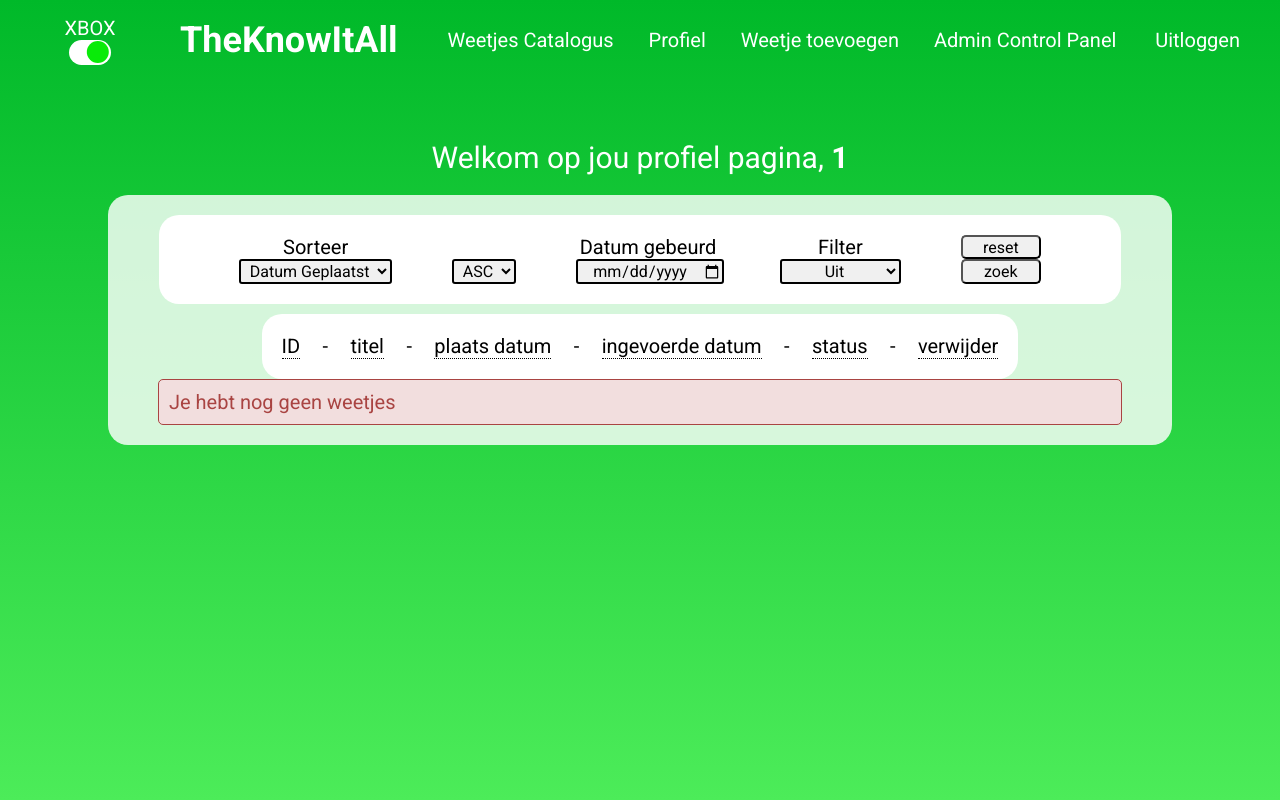
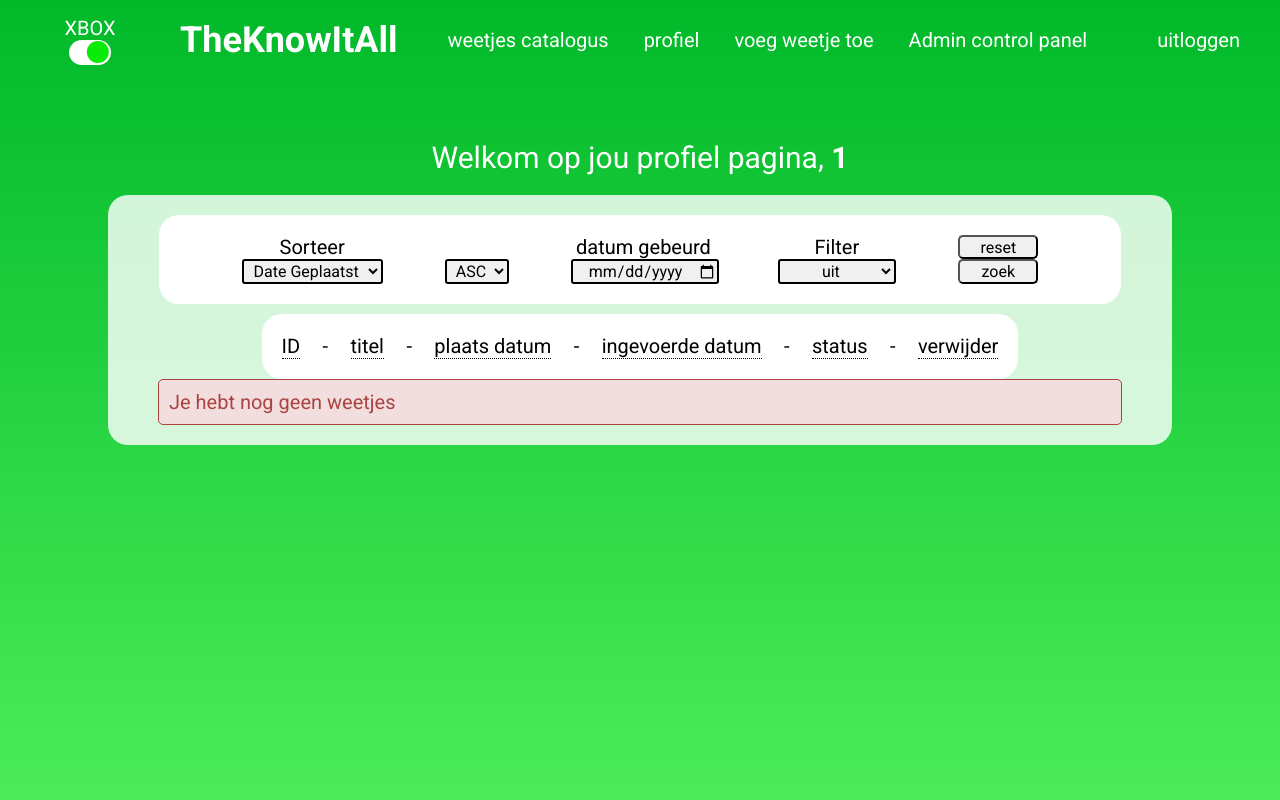
Before and after one commit to SebastianHK/KnowItAll-Telstars, a PHP site: page /content/index.php in a window 1280 px wide. Run offline with PHP 8.4, Linux system fonts and the light colour scheme; the visitor is signed in with stand-in values (Sample User, id 1); data comes from the database, SQL or seed files in the repository.

Commit message:
index update plaatje update

```diff
--- a/knowitallWebsite/content/index.php
+++ b/knowitallWebsite/content/index.php
@@ -65,14 +65,14 @@
     </div>
     <a class="titel navKnop" href="../index.php">TheKnowItAll</a>
     <div class="navKnoppen">
-        <a href="weetjesCat.php" class="navKnop headerNavKnop">Weetjes Catalogus</a>
-        <a href="index.php" class="navKnop headerNavKnop">Profiel</a>
-        <a class="navKnop headerNavKnop" onclick="document.getElementById('weetjeStuurder').style.display = 'block'">Weetje toevoegen</a>
+        <a href="weetjesCat.php" class="navKnop headerNavKnop">weetjes catalogus</a>
+        <a href="index.php" class="navKnop headerNavKnop">profiel</a>
+        <a class="navKnop headerNavKnop" onclick="document.getElementById('weetjeStuurder').style.display = 'block'">voeg weetje toe</a>
         <?php  if ($_SESSION['rank'] == 'admin') : ?>
-            <a href="admin_control_panel.php" class="navKnop headerNavKnop" id="adminCPK">Admin Control Panel</a>
+            <a href="admin_control_panel.php" class="navKnop headerNavKnop" id="adminCPK">Admin control panel</a>
         <?php endif ?>
     </div>
-        <a href="index.php?logout='1'" class="navKnop logKnop">Uitloggen</a>
+        <a href="index.php?logout='1'" class="navKnop logKnop">uitloggen</a>
 
 </header>
 
@@ -103,12 +103,14 @@
             <div onclick="document.getElementById('weetjeStuurder').style.display = 'none'" id="wegKnopWeetjeStuurder">x</div>
             <input type="text" required name="titel" id="titel" placeholder="Titel" maxlength="50"></input><br>
             <textarea required name="weetje" id="weetje" placeholder="Hier je weetje" maxlength="400"></textarea><br>
-            <p>Gebeurtenis datum</p>
+            <input type="text" required name="titel" id="titel" placeholder="titel" maxlength="50"></input><br>
+            <textarea required name="weetje" id="weetje" placeholder="weetje" maxlength="400"></textarea><br>
+            <p>datum van gebeurd</p>
             <input name="datum" type="date">
             <div id="fileInputContainer">
-                <input hidden id="fileInput" name="plaatje" type="file" name="image[]" /><br>
+                <input hidden id="fileInput" name="plaatje" type="file" name="plaatje" /><br>
                 <label id="fileInputLabel" for="fileInput">Bladeren...</label>
-                <span id="file-chosen">Geen bestand gekozen</span>
+                <span id="file-chosen">Geen file gekozen</span>
             </div>
             <input class="submitKnop" type="submit" name="submit" value="VERSTUUR">
         </form>
@@ -116,13 +118,13 @@
     <form id="zoekCentrum" action="" method="post">
         <label for="sorteer">Sorteer</label>
         <label></label>
-        <label for="gebDatum">Datum gebeurd</label>
+        <label for="gebDatum">datum gebeurd</label>
         <label for="filter">Filter</label>
 
 
         <select id="sorteerInput" class="zoekInput" name="sorteer">
-            <option id="plaats_datum" value="plaats_datum">Datum Geplaatst</option>
-            <option id="geb_datum" value="geb_datum">Ingevoerde datum</option>
+            <option id="plaats_datum" value="plaats_datum">Date Geplaatst</option>
+            <option id="geb_datum" value="geb_datum">Date ingevoerd</option>
             <option id="status" value="status">Status</option>
             <option id="gebruikersnaam" value="gebruikersnaam">Gebruikersnaam</option>
         </select>
@@ -133,10 +135,10 @@
         </select>
         <input class="zoekInput" type="date" name="gebDatum" id="gebDatum">
         <select id="filterInput" class="zoekInput" name="filter">
-            <option id="uit" value="uit">Uit</option>
-            <option id="goedgekeurd" value="goedgekeurd">Goedgekeurd</option>
-            <option id="niet_reviewed" value="niet_reviewed">Niet reviewed</option>
-            <option id="afgekeurd" value="afgekeurd">Afgekeurd</option>
+            <option id="uit" value="uit">uit</option>
+            <option id="goedgekeurd" value="goedgekeurd">goedgekeurd</option>
+            <option id="niet_reviewed" value="niet_reviewed">niet reviewed</option>
+            <option id="afgekeurd" value="afgekeurd">afgekeurd</option>
         </select>
         <input type="reset" value="reset">
         <input type="submit" value="zoek" name="zoek" class="zoekInput">
@@ -204,6 +206,8 @@
         $weetjesArr = Array();
 
         if ($result->num_rows > 0) {
+             $i = 0;
+
             while($row = $result->fetch_assoc()) {
                 $ID = $row['id'];
                 $gebruikersnaam = $row['gebruiker'];
@@ -212,7 +216,7 @@
 
                 $weetjesArr['weetje.'.$ID][] = $row['weetjes'];
 
-                echo '<div class="weetjeDiv">
+                echo '<div id=weetjeDiv'.$i.' class="weetjeDiv">
                         <div class="weetjeInfo">
                         <p>'.$ID.'</p> - <p>'.$titel.'</p> - <p>'. date('d-m-Y',strtotime($row['plaats_datum'])) .'</p> - <p>'.date('d-m-Y',strtotime($row['geb_datum'])).'</p> - <p>'. $row['status']."</p>
                             <div id='editKnoppen'>
@@ -225,8 +229,13 @@
                         </div>
                            <hr>
                            <p class='weetje'>". $row['weetjes']."</p>
+                           <button class='op-btn' onclick='plaatje_weetje(this.parentElement.id)'>meer...</button>
+                           <div class ='extent'>
+                           <img src='images/images_user/".$row['plaatje']."'>
+                            </div>
+
                     </div>";
-
+                $i++;
             }
         } else {
             echo "<div class='error'><p>Je hebt nog geen weetjes</p></div>";
```
